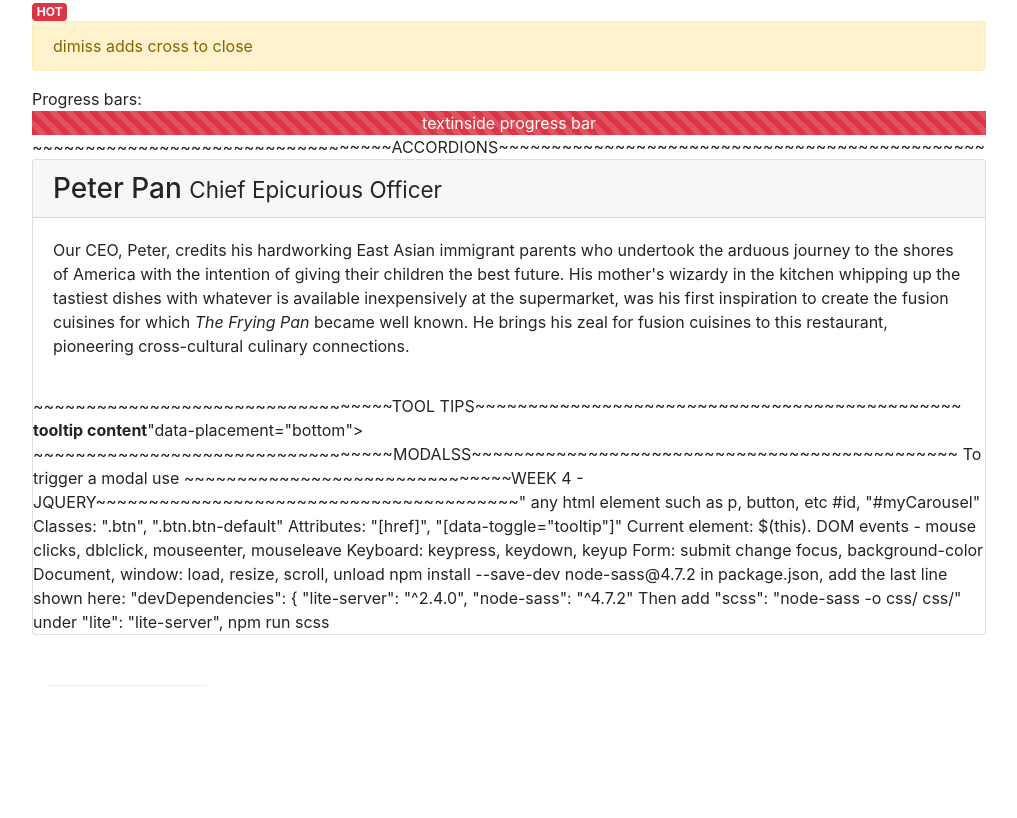
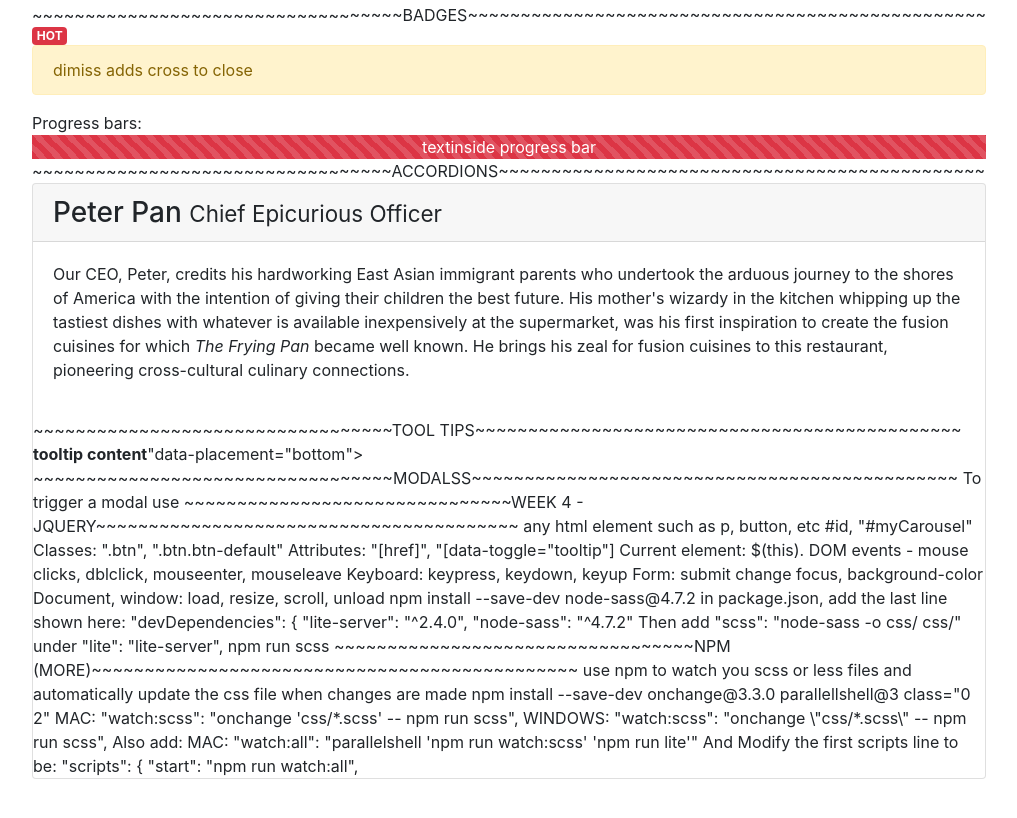
Before and after one commit to isaidspaghetti/conFusion, a website: page courseraNotes.html in a window 1280 px wide. Shown: the part 2287-3105 px from the top of the page, without its empty margins (133-1150 px from the left). Before the commit the page ends 2973 px from the top, so only its background shows below. Drawn offline with nearby package versions, Linux system fonts and the light colour scheme.

Commit message:
midway 8132018

```diff
--- a/courseraNotes.html
+++ b/courseraNotes.html
@@ -36,6 +36,9 @@
     npm install lite-server --save-dev <!--  use main, repository type git, homepage, start: npm run lite -->
     npm start
 
+    Inside the package.json file, add the following to the scripts section:
+    "scripts": {
+        "start": "npm run lite",
 
 <BOOTSTRAP INSTALL>
     npm install
@@ -315,13 +318,14 @@ Progress bars:
 To trigger a modal use <a class="data-toggle="modal" data-target="#reservationModal" role="button">
 
 
-~~~~~~~~~~~~~~~~~~~~~~~~~~~~~~~WEEK 4 - JQUERY~~~~~~~~~~~~~~~~~~~~~~~~~~~~~~~~~~~~~~~~"
+
+  ~~~~~~~~~~~~~~~~~~~~~~~~~~~~~~~WEEK 4 - JQUERY~~~~~~~~~~~~~~~~~~~~~~~~~~~~~~~~~~~~~~~~
 
 <JQUERY SELECTORS>
     any html element such as p, button, etc
     #id, "#myCarousel"
     Classes: ".btn", ".btn.btn-default"
-    Attributes: "[href]", "[data-toggle="tooltip"]"
+    Attributes: "[href]", "[data-toggle="tooltip"]
     Current element: $(this).
 </JQUERY>
 
@@ -346,4 +350,18 @@ To trigger a modal use <a class="data-toggle="modal" data-target="#reservationMo
     "lite": "lite-server",
 
     npm run scss
-</SCSS>
+    </SCSS>
+
+~~~~~~~~~~~~~~~~~~~~~~~~~~~~~~~~~~NPM (MORE)~~~~~~~~~~~~~~~~~~~~~~~~~~~~~~~~~~~~~~~~~~~~~~
+use npm to watch you scss or less files and automatically update the css file when changes are made
+    npm install --save-dev onchange@3.3.0 parallellshell@3 class="0 2"
+<in package.json add the following scripts>
+    MAC: "watch:scss": "onchange 'css/*.scss' -- npm run scss",
+    WINDOWS:  "watch:scss": "onchange \"css/*.scss\" -- npm run scss",
+    <!-- script name: on changes to 'css folder/ all (*) scss files' -- run npm run scss on that file= -->
+Also add:
+    MAC: "watch:all": "parallelshell 'npm run watch:scss' 'npm run lite'"
+And Modify the first scripts line to be:
+    "scripts": {
+        "start": "npm run watch:all",
+</in>
```
Also changed, not shown: package.json (+7 -3 lines), js/scripts.js (added), 1 other file.
